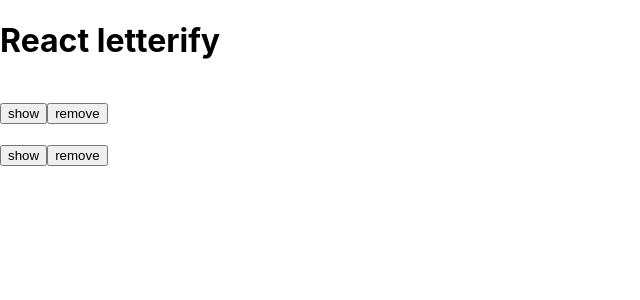
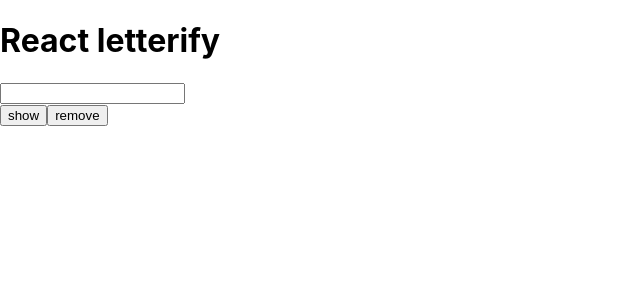
Before and after one commit to jir-f/react-letterify, a React (Create React App) app: page / in a window 1280 px wide. Shown: the top 300 px of the page, without its empty margins (0-640 px from the left). Built offline with nearby package versions, Linux system fonts and the light colour scheme.

Commit message:
Letterify component examples

```diff
--- a/src/App.tsx
+++ b/src/App.tsx
@@ -1,5 +1,5 @@
 import React, { Component } from 'react';
-import Letterify from './lib/Letterify';
+import Example from './view/example';
 
 class App extends Component<any, any>{
   constructor(props: any) {
@@ -17,7 +17,8 @@ class App extends Component<any, any>{
     return (
       <div className="react-letterify">
         <h1>React letterify</h1>
-        <Letterify
+        <Example/>
+        {/* <Letterify
               styleClasses={['lettterify-me', 'test2', 'test3']}
               letterifyString={'Test letterify component'}
               animate={this.state.animate}
@@ -35,18 +36,16 @@ class App extends Component<any, any>{
         </button>
 
         <Letterify
-              styleClasses={['lettterify-me', 'test2', 'test3']}
               letterifyString={'Test letterify component'}
               animate={this.state.animate2}
               speed={0.2}
-              direction={'right'}
           />
         <button className="show_button" onClick={() => this.buttonClick()}>
             show
         </button>
         <button className="show_button" onClick={() => this.buttonClick()}>
             remove
-        </button>
+        </button> */}
       </div>
     );
   }
--- a/src/lib/Letterify.tsx
+++ b/src/lib/Letterify.tsx
@@ -2,7 +2,6 @@ import React, { Component } from 'react';
 import { LetterifyStyle } from './Styled-Letterify';
 
 /// <reference path="./interface.d.ts"/>
-/// <reference path="./style.d.ts"/>
 
 export default class Letterify extends Component<LetterifyProps, LetterifyState>{
 	constructor(props: LetterifyProps) {
@@ -21,7 +20,7 @@ export default class Letterify extends Component<LetterifyProps, LetterifyState>
 		return ({
 			opacity: nextProps.animate ? 1 : 0,
 			direction: nextProps.direction,
-			speed: nextProps.speed,
+			speed: nextProps.speed ? nextProps.speed : 5,
 			delay: nextProps.delay ? nextProps.delay : 0.1,
 			directionAttrs: directionValues,
 			color: nextProps.color ? `#${nextProps.color}` : '#000000'
@@ -66,7 +65,7 @@ export default class Letterify extends Component<LetterifyProps, LetterifyState>
 			});
 			return result;
 		} else {
-			return ('no__class');
+			return ('no__styleclass');
 		}
 	}
 
--- a/src/lib/Styled-Letterify.tsx
+++ b/src/lib/Styled-Letterify.tsx
@@ -4,7 +4,7 @@ export const LetterifyStyle = styled.span`
 	color: ${props => props.theme.color};
 	display: inline-block;
 	font-weight: bold;
-	margin-right: 5px;
+	margin: 0 2px;
 	opacity: ${props => props.theme.attrs.opacity};
 	transform: ${props => `translate(${props.theme.attrs.xValue}px, ${props.theme.attrs.yValue}px)`};
 	transition: ${props => `all ${props.theme.timing}s ease ${props.theme.delay}s`}
--- /dev/null
+++ b/src/view/components/input.tsx
@@ -0,0 +1,24 @@
+import React, { Component } from 'react';
+
+/// <reference path="./input.d.ts" />
+
+interface InputProps {
+  inputString: string,
+  handleInputChange(event: any): void;
+}
+
+interface InputState {
+	inputString: string
+}
+
+export default class Input extends Component<InputProps, InputState>{
+  constructor(props: InputProps){
+    super(props);
+  }
+
+  render(){
+    return(
+      <input value={this.props.inputString} onChange={this.props.handleInputChange} />
+    );
+  }
+}
--- /dev/null
+++ b/src/view/example.tsx
@@ -0,0 +1,59 @@
+import React, { Component } from 'react';
+import Input from './components/input';
+import Letterify from '../lib/Letterify';
+
+
+interface ExampleProps {
+}
+
+interface ExampleState {
+  inputString: string,
+  animate: boolean
+}
+
+export default class Example extends Component<ExampleProps, ExampleState>{
+  constructor(props: ExampleProps){
+    super(props);
+    this.state = {
+      inputString: '',
+      animate: false
+    };
+  }
+
+  handleChange = (e: React.ChangeEvent<HTMLInputElement>) => {
+    this.setState({inputString: e.target.value});
+  }
+
+  buttonClick = () => {
+    this.setState({
+      animate: !this.state.animate
+    });
+  }
+
+  render() {
+    return (
+      <div className='example'>
+        <Input
+          inputString={this.state.inputString}
+          handleInputChange={this.handleChange}
+        />
+        <Letterify
+              styleClasses={['lettterify-me', 'test2', 'test3']}
+              letterifyString={this.state.inputString}
+              animate={this.state.animate}
+              delay={0.1}
+              speed={0.3}
+              translateValue={40}
+              color={'0077be'}
+              direction={'up'}
+          />
+        <button className="show_button" onClick={() => this.buttonClick()}>
+            show
+        </button>
+        <button className="show_button" onClick={() => this.buttonClick()}>
+            remove
+        </button>
+      </div>
+    );
+  }
+}
```
Also changed, not shown: src/view/components/input.d.ts (added, +7 -0 lines).
